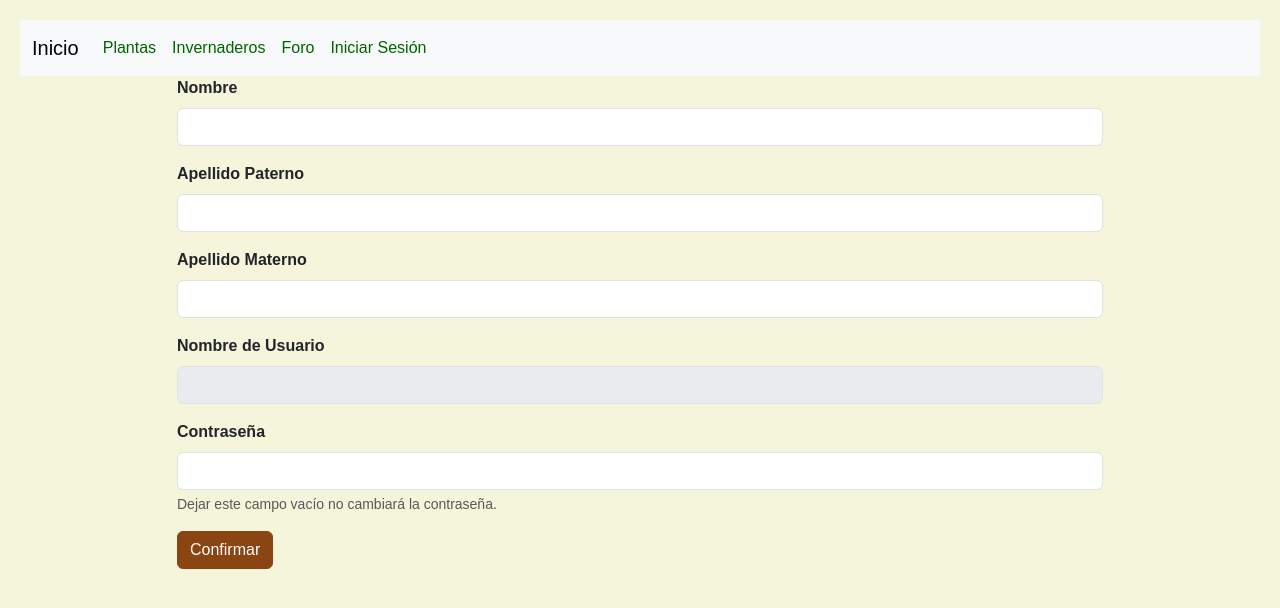
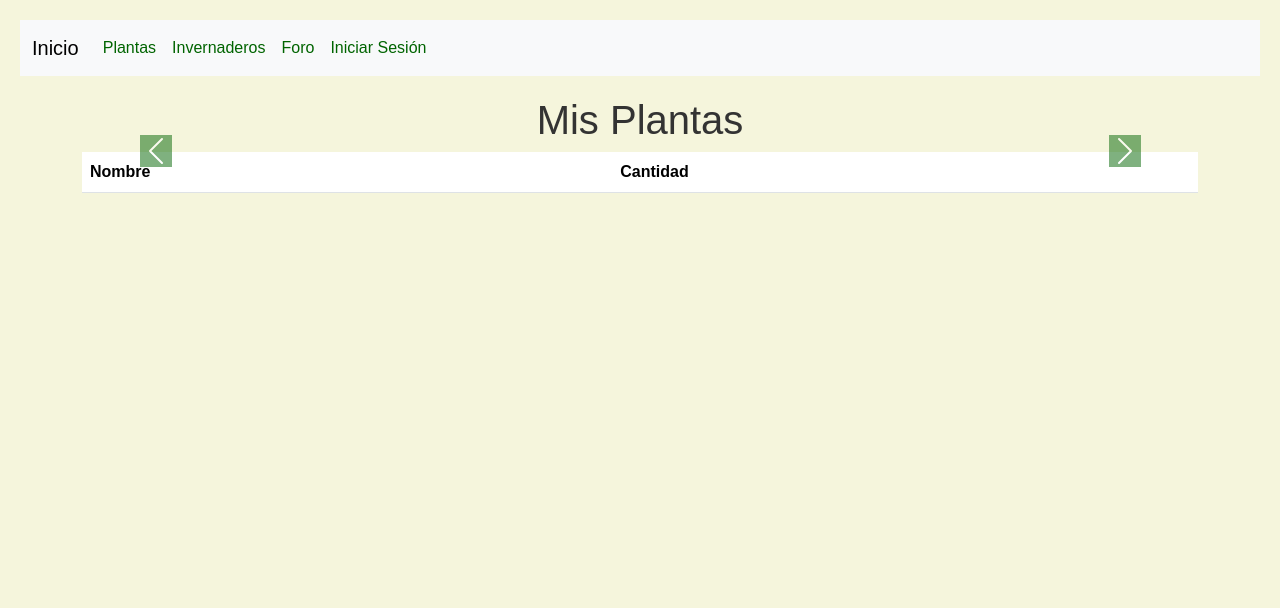
Before and after one commit to Ethienne1170/ProyectoFinalBases8vo, a website: page bases/Front/src/perfil/perfil.html in a window 1280 px wide. Drawn offline with nearby package versions, Linux system fonts and the light colour scheme; no server answers.

Commit message:
carrusel en posesion

```diff
--- a/bases/Front/src/perfil/perfil.html
+++ b/bases/Front/src/perfil/perfil.html
@@ -4,7 +4,9 @@
 <head>
     <meta charset="UTF-8">
     <meta name="viewport" content="width=device-width, initial-scale=1.0">
-    <title>Mi Perfil</title>
+    <title>Mis Perfil</title>
+    <meta charset="UTF-8" />
+    <meta name="viewport" content="width=device-width, initial-scale=1.0" />
     <link href="https://cdn.jsdelivr.net/npm/bootstrap@5.3.3/dist/css/bootstrap.min.css" rel="stylesheet"
         integrity="sha384-QWTKZyjpPEjISv5WaRU9OFeRpok6YctnYmDr5pNlyT2bRjXh0JMhjY6hW+ALEwIH" crossorigin="anonymous">
     <style>
@@ -93,50 +95,63 @@
         }
 
         body {
-            background-color: #F5F5DC; /* Beige */
+            background-color: #F5F5DC;
+            /* Beige */
         }
 
         .navbar-nav .nav-link {
-            color: #006400; /* Verde oscuro */
+            color: #006400;
+            /* Verde oscuro */
         }
 
         .navbar-toggler-icon {
-            background-color: #006400; /* Verde oscuro */
+            background-color: #006400;
+            /* Verde oscuro */
         }
 
         .carousel-control-prev-icon,
         .carousel-control-next-icon {
-            background-color: #006400; /* Verde oscuro */
+            background-color: #006400;
+            /* Verde oscuro */
         }
 
 
 
         .nav-link.dropdown-toggle,
         .dropdown-menu {
-            background-color: #F5F5DC; /* Beige */
-            color: #006400; /* Verde oscuro */
+            background-color: #F5F5DC;
+            /* Beige */
+            color: #006400;
+            /* Verde oscuro */
         }
 
         .dropdown-menu a.dropdown-item {
-            color: #8B4513; /* Marrón oscuro */
+            color: #8B4513;
+            /* Marrón oscuro */
         }
 
         .dropdown-divider {
-            background-color: #A0522D; /* Marrón claro */
+            background-color: #A0522D;
+            /* Marrón claro */
         }
 
         .btn-primary {
-            background-color: #8B4513; /* Marrón oscuro */
-            border-color: #8B4513; /* Marrón oscuro */
+            background-color: #8B4513;
+            /* Marrón oscuro */
+            border-color: #8B4513;
+            /* Marrón oscuro */
         }
 
         .btn-primary:hover {
-            background-color: #A0522D; /* Marrón claro */
-            border-color: #A0522D; /* Marrón claro */
+            background-color: #A0522D;
+            /* Marrón claro */
+            border-color: #A0522D;
+            /* Marrón claro */
         }
 
         th {
-            background-color: #7CFC00; /* Verde claro */
+            background-color: #7CFC00;
+            /* Verde claro */
         }
     </style>
 </head>
@@ -164,6 +179,7 @@
             var admini = document.getElementById("administrar");
             const usuarioCookie = getCookie('usuario');
             const privilegiosCookie = getCookie('privilegios');
+            const clave = getCookie('claveUser');
             if (usuarioCookie) {
                 cerr.classList.remove("d-none");
                 ini.classList.add("d-none");
@@ -196,6 +212,33 @@
                 estad.classList.add("d-none");
                 admini.classList.add("d-none");
             }
+
+            const url = `http://localhost:3000/plantas/possesion?user=${usuarioCookie}`;
+            const table = document.getElementById('table');
+
+            fetch(url)
+                .then(response => {
+                    if (!response.ok) {
+                        throw new Error('Error en la solicitud: ' + response.status);
+                    }
+                    return response.json();
+                })
+                .then(data => {
+                    console.log(data);
+                    data.forEach(planta => {
+                        const tr = document.createElement('tr');
+
+                        tr.innerHTML = `
+                            <td>${planta.nombre}</td>
+                            <td>${planta.cantidad}</td>
+                        `;
+                        table.appendChild(tr);
+                    });
+
+                })
+                .catch(error => {
+                    console.error('Hubo un problema con la solicitud fetch:', error);
+                });
         });
     </script>
     <header>
@@ -275,8 +318,25 @@
             </div>
         </nav>
     </header>
-
     <div class="container">
+        <div class="row">
+            <div id="carouselExample" class="carousel slide">
+                <div class="carousel-inner">
+                    <div class="carousel-item active">
+                        <div class="row">
+                            <div class="plantas table">
+                                <h1>Mis Plantas</h1>
+                                <table class="table">
+                                    <thead>
+                                        <th>Nombre</th>
+                                        <th>Cantidad</th>
+                                    </thead>
+                                    <tbody id="table"></tbody>
+                                </table>
+                            </div>
+                        </div>
+                    </div>
+                    <div class="carousel-item">
                         <div class="row">
                             <div class="col"></div>
                             <div class="col-10">
@@ -284,36 +344,51 @@
                                     <input type="hidden" id="clave" name="clave">
                                     <div class="mb-3">
                                         <label for="exampleInputEmail1" class="form-label"><b>Nombre</b></label>
-                        <input type="text" class="form-control" id="nombre" name="nombre" aria-describedby="emailHelp">
+                                        <input type="text" class="form-control" id="nombre" name="nombre"
+                                            aria-describedby="emailHelp">
                                     </div>
                                     <div class="mb-3">
-                        <label for="exampleInputEmail1" class="form-label"><b>Apellido Paterno</b></label>
+                                        <label for="exampleInputEmail1" class="form-label"><b>Apellido
+                                                Paterno</b></label>
                                         <input type="text" class="form-control" id="appaterno" name="appaterno"
                                             aria-describedby="emailHelp">
                                     </div>
                                     <div class="mb-3">
-                        <label for="exampleInputEmail1" class="form-label"><b>Apellido Materno</b></label>
+                                        <label for="exampleInputEmail1" class="form-label"><b>Apellido
+                                                Materno</b></label>
                                         <input type="text" class="form-control" id="apmaterno" name="apmaterno"
                                             aria-describedby="emailHelp">
                                     </div>
                                     <div class="mb-3">
-                        <label for="exampleInputEmail1" class="form-label"><b>Nombre de Usuario</b></label>
+                                        <label for="exampleInputEmail1" class="form-label"><b>Nombre de
+                                                Usuario</b></label>
                                         <input type="text" class="form-control" id="usuario" name="usuario"
                                             aria-describedby="emailHelp" disabled>
                                     </div>
                                     <div class="mb-3">
                                         <label for="exampleInputPassword1" class="form-label"><b>Contraseña</b></label>
                                         <input type="password" class="form-control" id="password" name="password">
-                        <div id="emailHelp" class="form-text">Dejar este campo vacío no cambiará la contraseña.</div>
+                                        <div id="emailHelp" class="form-text">Dejar este campo vacío no cambiará la
+                                            contraseña.</div>
                                     </div>
                                     <button type="submit" class="btn btn-primary">Confirmar</button>
                                 </form>
                             </div>
-
                             <div class="col"></div>
                         </div>
-        <div class="row">
-
+                    </div>
+                </div>
+                <button class="carousel-control-prev" type="button" data-bs-target="#carouselExample"
+                    data-bs-slide="prev">
+                    <span class="carousel-control-prev-icon" aria-hidden="true"></span>
+                    <span class="visually-hidden">Previous</span>
+                </button>
+                <button class="carousel-control-next" type="button" data-bs-target="#carouselExample"
+                    data-bs-slide="next">
+                    <span class="carousel-control-next-icon" aria-hidden="true"></span>
+                    <span class="visually-hidden">Next</span>
+                </button>
+            </div>
         </div>
     </div>
 
@@ -421,6 +496,7 @@
                     });
             });
         </script>
+
         <script src="https://cdn.jsdelivr.net/npm/@popperjs/core@2.11.8/dist/umd/popper.min.js"
             integrity="sha384-I7E8VVD/ismYTF4hNIPjVp/Zjvgyol6VFvRkX/vR+Vc4jQkC+hVqc2pM8ODewa9r"
             crossorigin="anonymous"></script>
@@ -428,6 +504,7 @@
             integrity="sha384-0pUGZvbkm6XF6gxjEnlmuGrJXVbNuzT9qBBavbLwCsOGabYfZo0T0to5eqruptLy"
             crossorigin="anonymous"></script>
     </footer>
+
 </body>
 
 </html>
```
Lines whose indentation alone changed are shown as unchanged.
